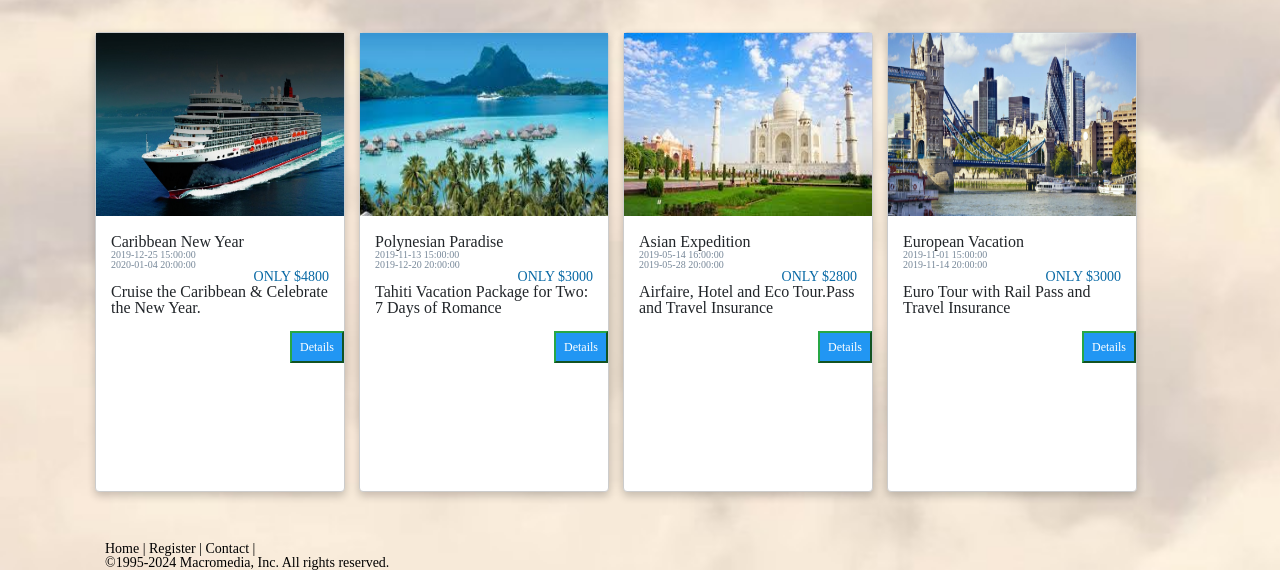
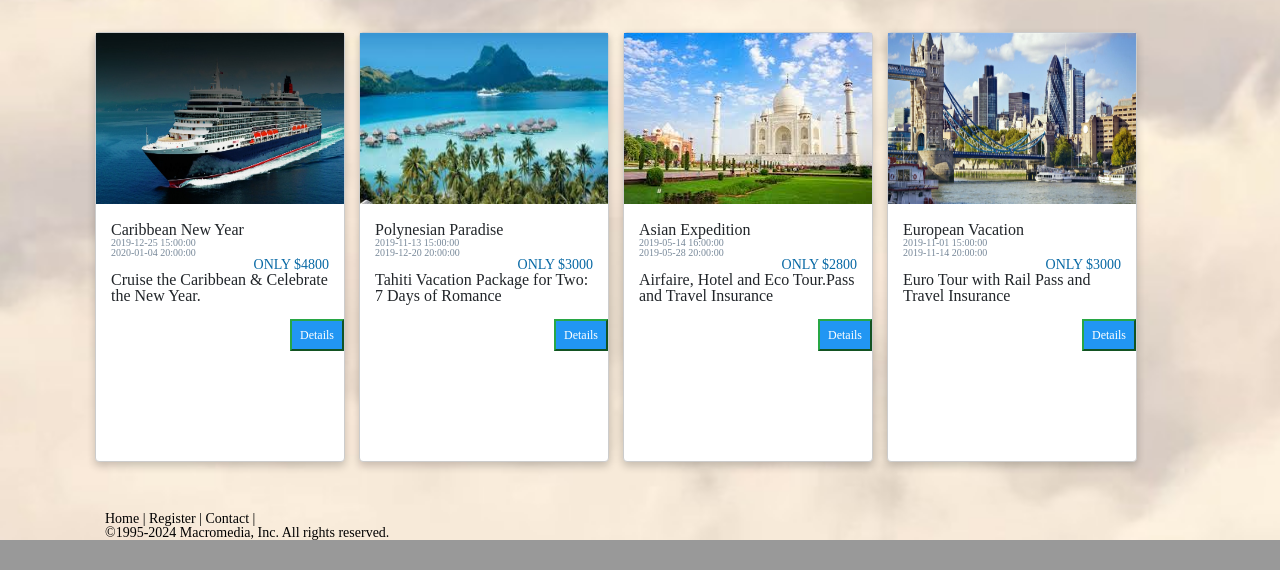
Before and after one commit to Ellen201906/TravelExperts2, a PHP site: page /index.php in a window 1280 px wide. Shown: the part 1075-1645 px from the top of the page. After the commit the page ends 1615 px from the top, so only its background shows below. Run offline with PHP 8.4, Linux system fonts and the light colour scheme; data comes from the database, SQL or seed files in the repository; data that the repository does not hold is empty; some libraries are stand-ins or nearby versions.

Commit message:
package.php

```diff
--- a/packages.php
+++ b/packages.php
@@ -21,7 +21,7 @@
 
 echo <<<GO
 
-       <div class="card" style="height:460px">
+       <div class="card" style="height:430px">
              <img src=$row[7] alt="Vacation Packages" style="width:100%">
                 <div class="text">
                   <h5>$row[1]</h5>
```
